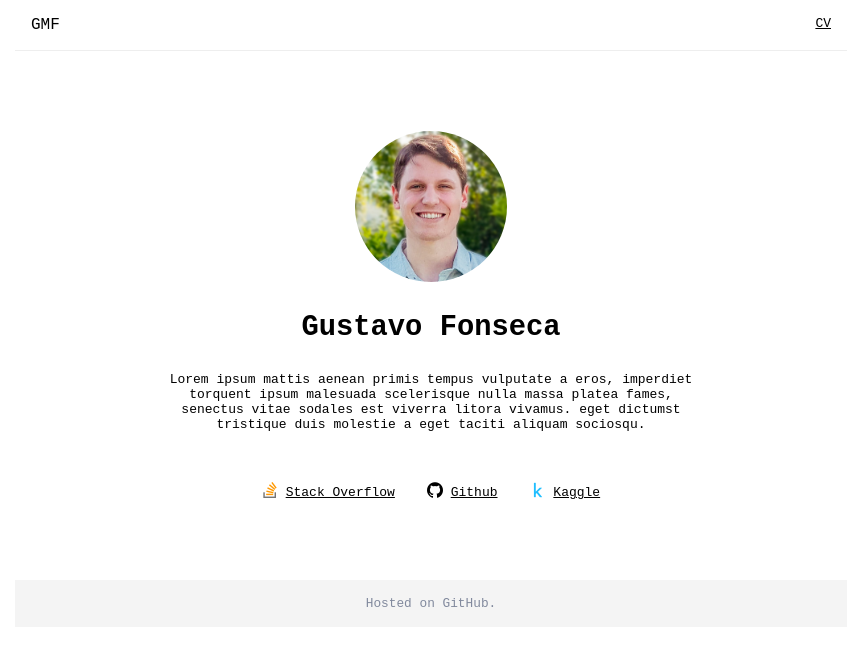
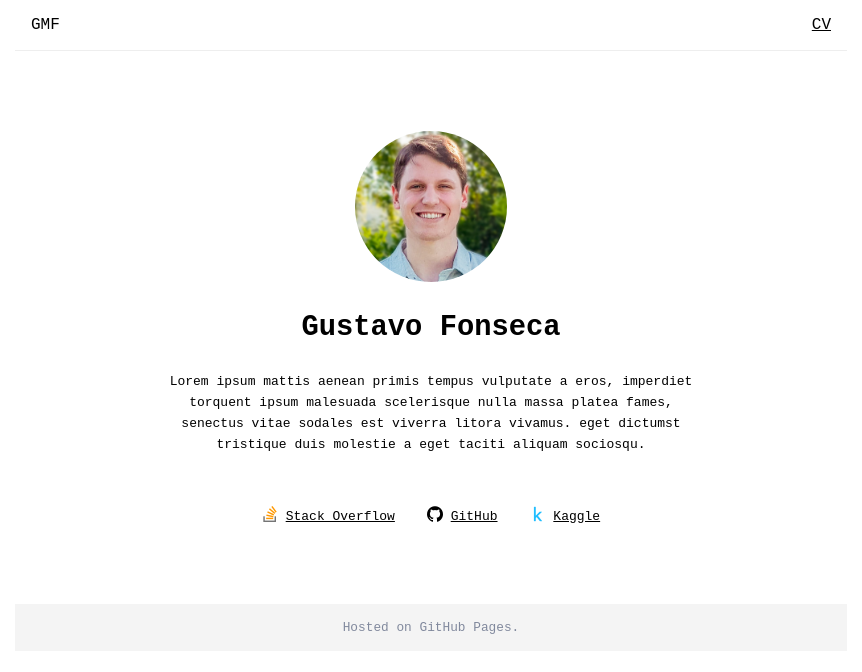
Before and after one commit to gmtfonseca/gmtfonseca.github.io, a plain HTML site: page index.html in a window 1280 px wide. Shown: the whole page, without its empty margins (209-1071 px from the left). Drawn offline with Linux system fonts and the light colour scheme.

Commit message:
Change index.html

```diff
--- a/index.html
+++ b/index.html
@@ -43,10 +43,10 @@
       border-bottom-style: solid;
       border-bottom-width: 1px;
       border-color: #eee;
+      font-size: 1rem;
     }
 
     nav #home {
-      font-size: 1rem;
       text-decoration: none;
     }
 
@@ -63,6 +63,10 @@
       flex-direction: column;
       align-items: center;
       padding: 1rem;
+    }
+
+    #bio .description {
+      line-height: 1.6;
     }
 
     #avatar {
@@ -97,13 +101,13 @@
   <div id="main">
     <nav>
       <a id="home" href="/">GMF</a>
-      <a href="">CV</a>
+      <a href="static/cv.pdf">CV</a>
     </nav>
     <section class="content">
       <section id="bio">
         <img id="avatar" src="static/avatar.jpeg" alt="">
         <h1>Gustavo Fonseca</h1>
-        <span class="block text-center">
+        <span class="block text-center description">
           Lorem ipsum mattis aenean primis tempus vulputate a eros, imperdiet torquent ipsum malesuada scelerisque nulla
           massa platea fames, senectus vitae sodales est viverra litora vivamus. eget dictumst tristique duis molestie a
           eget taciti aliquam sociosqu.
@@ -112,15 +116,16 @@
       <section id="social">
         <span>
           <img class="icon" src="static/stack-overflow.png">
-          <a href="">Stack Overflow</a>
+          <a href="https://stackoverflow.com/users/3245229/gustavo-fonseca?tab=profile" target="_blank">Stack
+            Overflow</a>
         </span>
         <span>
           <img class="icon" src="static/github.png">
-          <a href="">Github</a>
+          <a href="https://github.com/gmtfonseca" target="_blank">GitHub</a>
         </span>
         <span>
           <img class="icon" src="static/kaggle.png">
-          <a href="">Kaggle</a>
+          <a href="https://www.kaggle.com/gmtfonseca" target="_blank">Kaggle</a>
         </span>
 
       </section>
@@ -129,7 +134,7 @@
 
     <footer class="text-center">
       <span>
-        Hosted on GitHub.
+        Hosted on GitHub Pages.
 
       </span>
     </footer>
```
Also changed, not shown: 1 other file.
